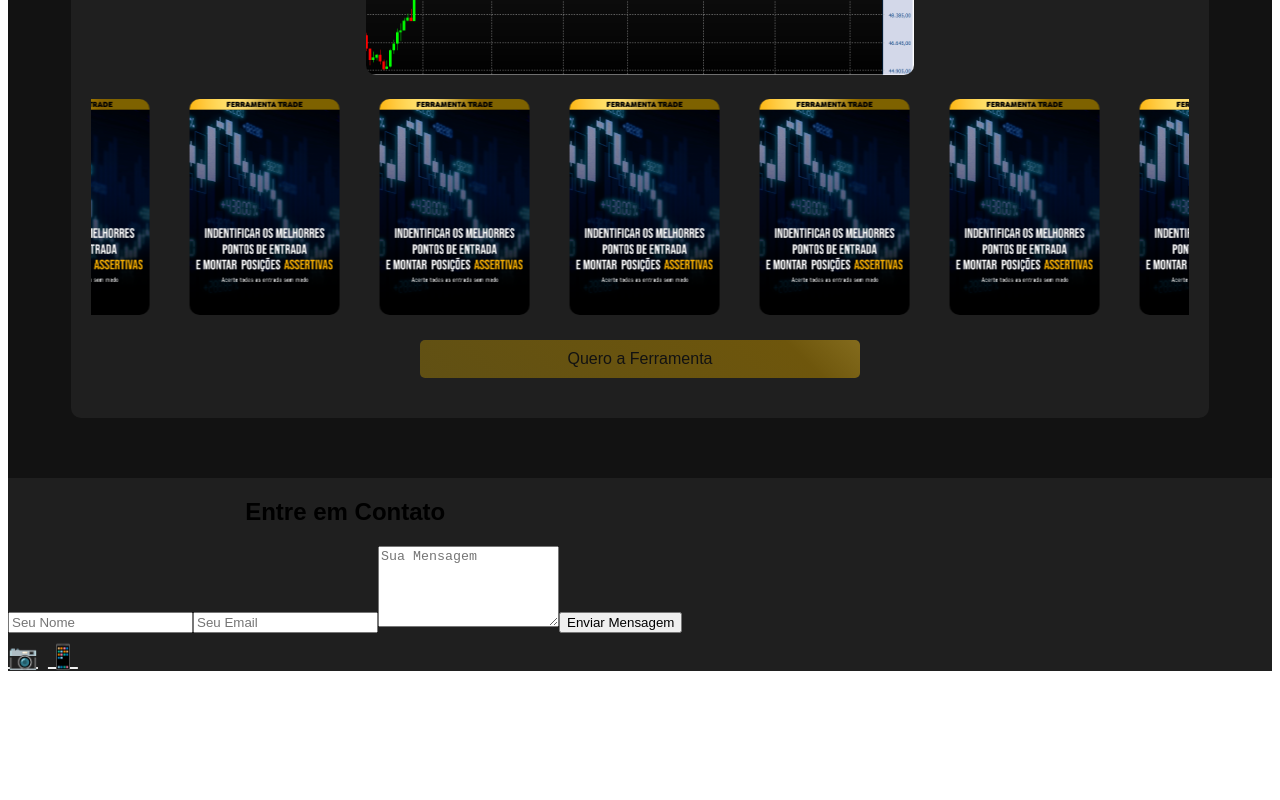
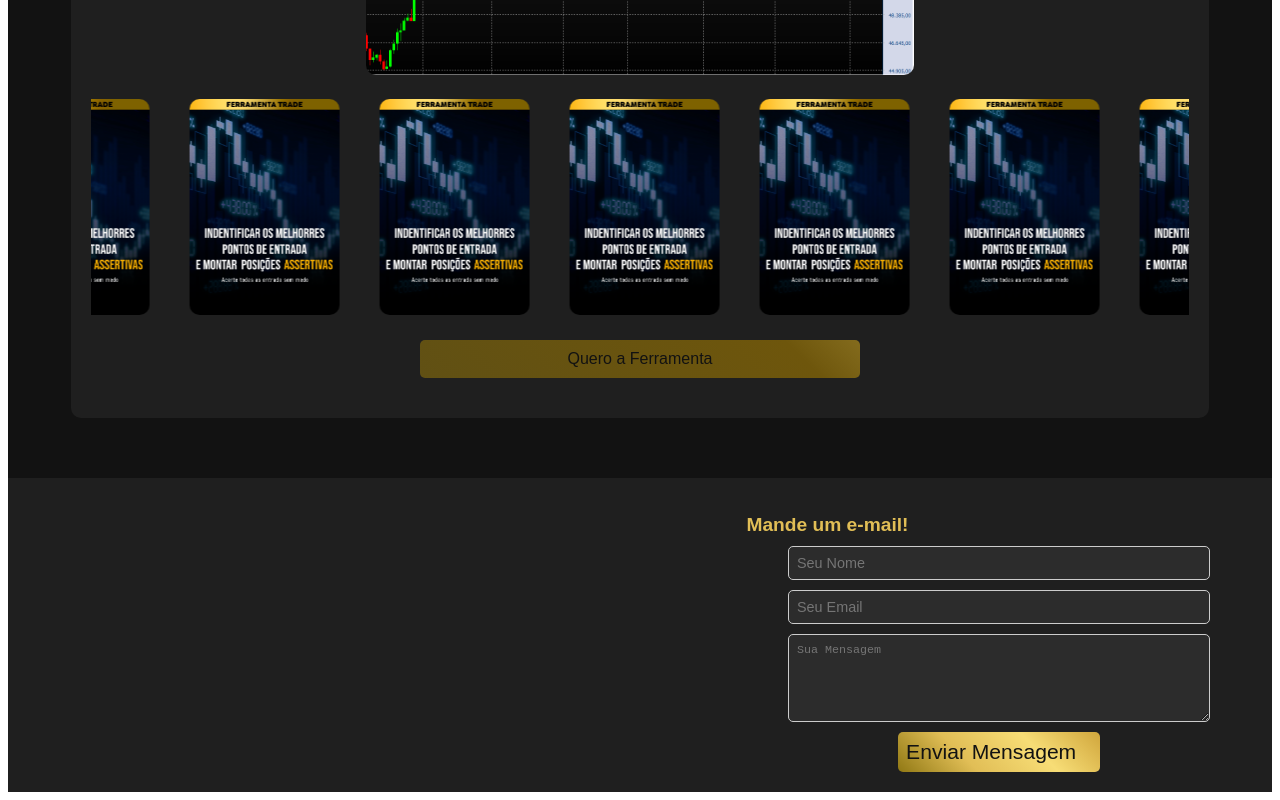
Before and after one commit to dev-welligtonlins/trade-page, an Angular app: page / in a window 1280 px wide. Shown: the part 1535-2335 px from the top of the page. Before the commit the page ends 2214 px from the top, so only its background shows below. Built offline with nearby package versions, Linux system fonts and the light colour scheme.

Commit message:
#2 mande um e-mail (incompleto)

```diff
--- a/src/app/component/footer/footer.component.css
+++ b/src/app/component/footer/footer.component.css
@@ -8,8 +8,9 @@
 .contact {
     background-color: #1f1f1f;
     padding: 20px;
-    max-width: 100%;
+    width: 40%;
     text-align: left;
+    margin-left: auto
 }
 
 /* Estilização do título */
@@ -23,11 +24,12 @@
 .contact form {
     display: flex;
     flex-direction: column;
+    align-items: center;
     gap: 10px;
 }
 
 .contact input, .contact textarea {
-    width: 100%;
+    width: 80%;
     padding: 8px;
     border-radius: 5px;
     border: 1px solid #ccc;
@@ -38,10 +40,12 @@
 
 .contact textarea {
     resize: vertical;
-    height: 80px;
+    height: 70px;
 }
 
 .contact button {
+    display: flex;
+    width: 40%;
     padding: 8px;
     background: linear-gradient(45deg, #907814, #E1BE56, #F7DD76, #D0A63C);
     color: #121212;
@@ -49,7 +53,7 @@
     border-radius: 5px;
     cursor: pointer;
     transition: all 0.3s ease;
-    font-size: 1em;
+    font-size: 1.65vw;
 }
 
 .contact button:hover {
--- a/src/app/component/footer/footer.component.html
+++ b/src/app/component/footer/footer.component.html
@@ -1,6 +1,6 @@
 <section class="contact-container">
-    <section>
-        <h2>Entre em Contato</h2>
+    <section class="contact">
+        <h2>Mande um e-mail!</h2>
         <form>
             <input type="text" placeholder="Seu Nome" required>
             <input type="email" placeholder="Seu Email" required>
@@ -8,9 +8,9 @@
             <button type="submit">Enviar Mensagem</button>
         </form>
 
-        <div class="contact-icons">
+        <!-- <div class="contact-icons">
             <a href="https://www.instagram.com/seu_usuario" target="_blank">📷</a>
             <a href="https://wa.me/seunumerodetelefone" target="_blank">📱</a>
-        </div>
+        </div> -->
     </section>
 </section>
```
